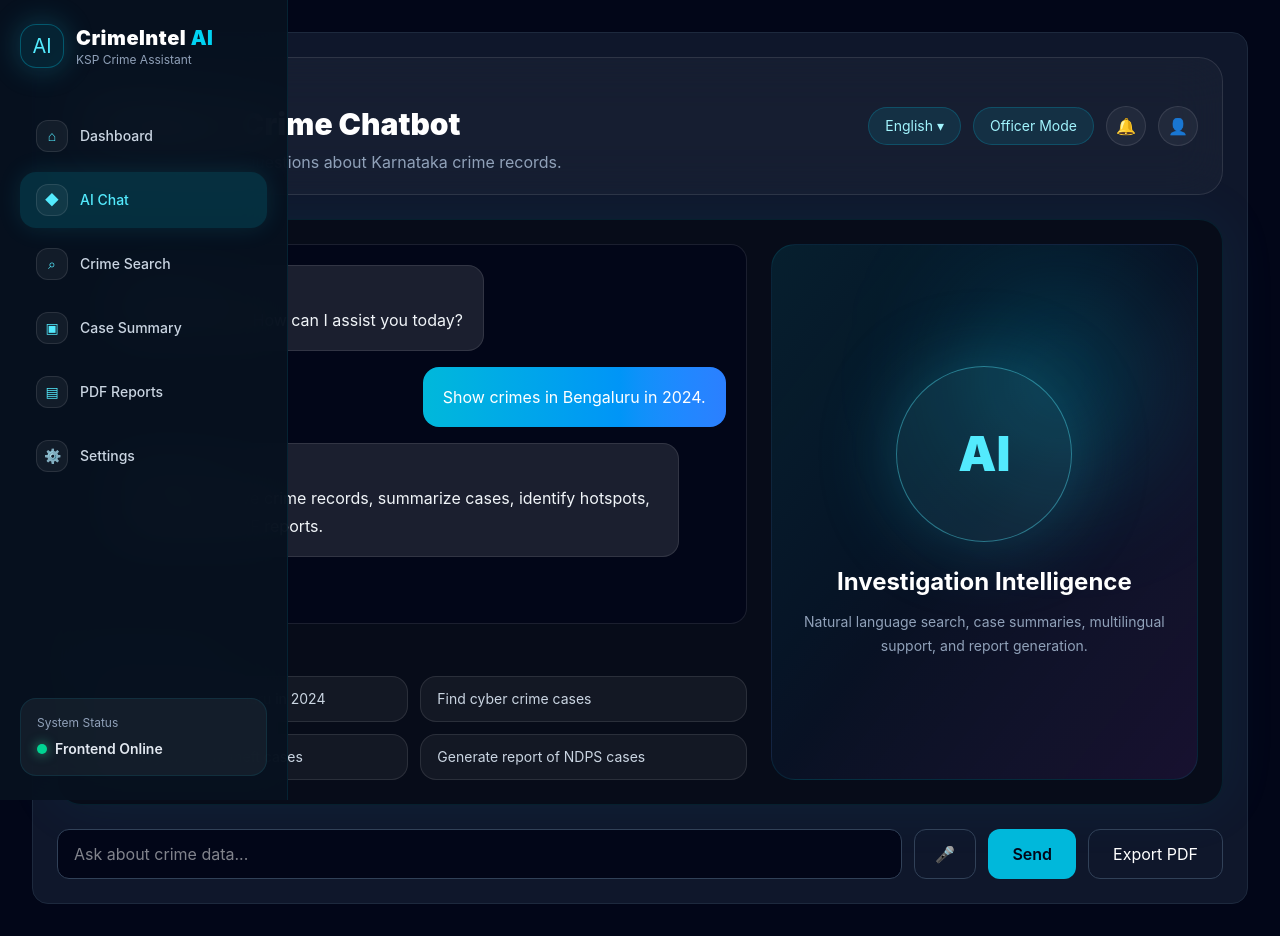
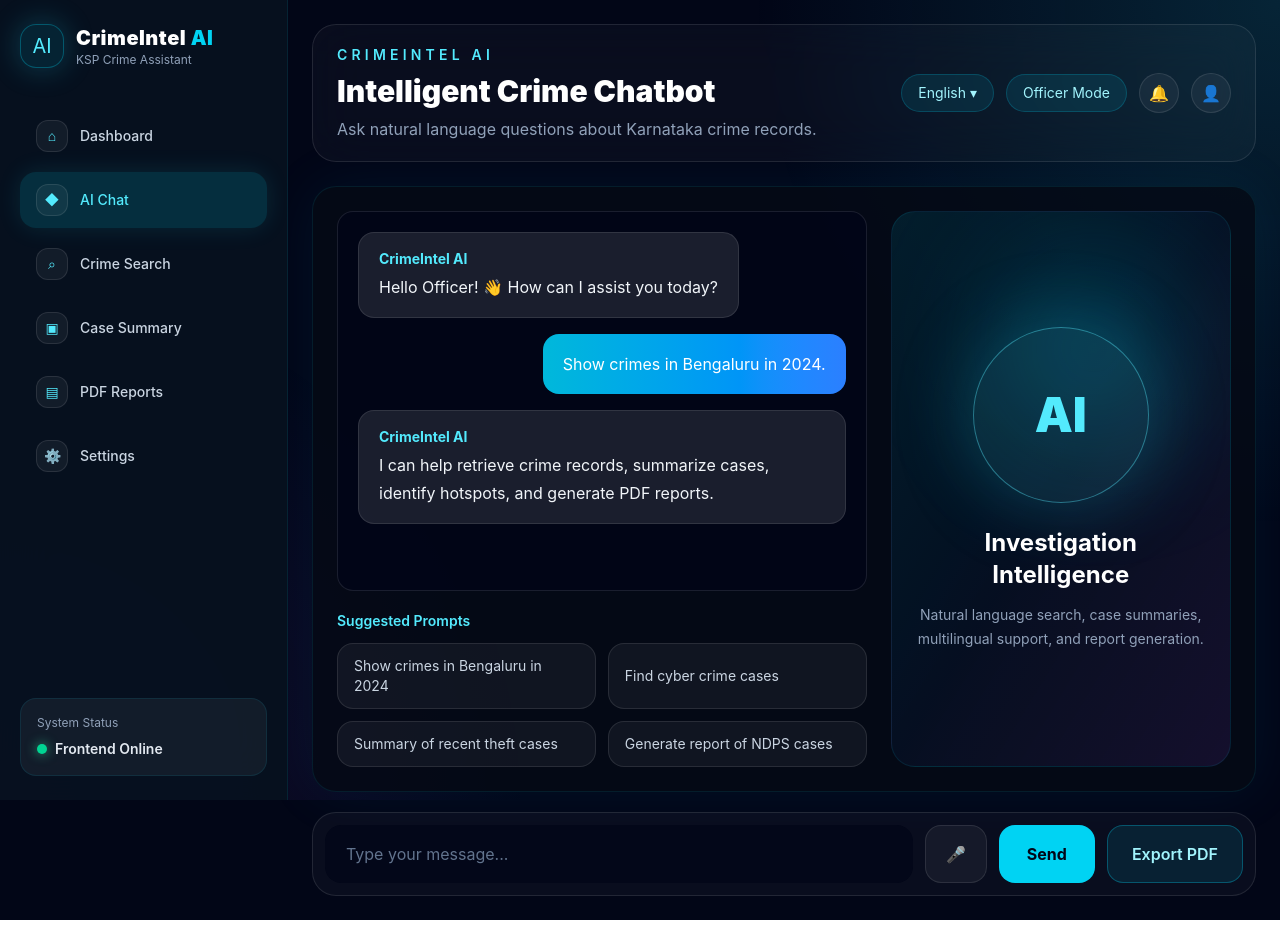
Before and after one commit to Ayush-eng-ai/Datathon-2026-CrimeAI, a React app in the folder Project-1-CrimeIntel-AI-Chatbot/frontend/: page /chatbot in a window 1280 px wide. Built offline with nearby package versions, Linux system fonts and the light colour scheme; the HTML template or start-up script is replaced by a standard one.

Commit message:
Upgrade CrimeIntel AI chatbot premium interface

```diff
--- a/Project-1-CrimeIntel-AI-Chatbot/frontend/src/App.jsx
+++ b/Project-1-CrimeIntel-AI-Chatbot/frontend/src/App.jsx
@@ -2,18 +2,19 @@ import { Routes, Route, Navigate } from "react-router-dom"
 import Sidebar from "./components/layout/Sidebar"
 import Dashboard from "./pages/Dashboard/Dashboard"
 import Chatbot from "./pages/Chatbot/Chatbot"
+import CrimeSearch from "./pages/CrimeSearch/CrimeSearch"
+import CaseSummary from "./pages/CaseSummary/CaseSummary"
 import Reports from "./pages/Reports/Reports"
 import Settings from "./pages/Settings/Settings"
-import CrimeSearch from "./pages/CrimeSearch/CrimeSearch"
-import CaseSummary from "./pages/CaseSummary/CaseSummary"
 
 function App() {
   return (
-    <div className="min-h-screen bg-slate-950 text-white">
-      <div className="flex min-h-screen">
+    <div className="min-h-screen overflow-x-hidden bg-[#020617] text-white">
+      <div className="pointer-events-none fixed inset-0 bg-[radial-gradient(circle_at_top_right,rgba(34,211,238,0.15),transparent_35%),radial-gradient(circle_at_bottom_left,rgba(168,85,247,0.12),transparent_35%)]"></div>
+
       <Sidebar />
 
-        <main className="flex-1 p-8">
+      <main className="relative ml-72 min-h-screen p-6">
         <Routes>
           <Route path="/" element={<Navigate to="/chatbot" />} />
           <Route path="/dashboard" element={<Dashboard />} />
@@ -25,7 +26,6 @@ function App() {
         </Routes>
       </main>
     </div>
-    </div>
   )
 }
 
--- a/Project-1-CrimeIntel-AI-Chatbot/frontend/src/components/chat/ChatInput.jsx
+++ b/Project-1-CrimeIntel-AI-Chatbot/frontend/src/components/chat/ChatInput.jsx
@@ -1,20 +1,20 @@
 function ChatInput() {
   return (
-    <div className="mt-6 flex gap-3">
+    <div className="mt-5 flex flex-col gap-3 rounded-3xl border border-white/10 bg-white/[0.03] p-3 md:flex-row">
       <input
-        className="flex-1 rounded-xl border border-slate-700 bg-slate-950 px-4 py-3 text-white outline-none focus:border-cyan-400"
-        placeholder="Ask about crime data..."
+        className="flex-1 rounded-2xl border border-transparent bg-slate-950/80 px-5 py-4 text-white outline-none placeholder:text-slate-500 focus:border-cyan-400/50"
+        placeholder="Type your message..."
       />
 
-      <button className="rounded-xl border border-slate-700 px-5 py-3 text-white">
+      <button className="rounded-2xl border border-white/10 bg-white/5 px-5 py-4 text-white transition hover:bg-white/10">
         🎤
       </button>
 
-      <button className="rounded-xl bg-cyan-500 px-6 py-3 font-semibold text-slate-950">
+      <button className="rounded-2xl bg-cyan-400 px-7 py-4 font-bold text-slate-950 transition hover:bg-cyan-300">
         Send
       </button>
 
-      <button className="rounded-xl border border-slate-700 px-6 py-3 text-white">
+      <button className="rounded-2xl border border-cyan-400/30 bg-cyan-400/10 px-6 py-4 font-semibold text-cyan-200 transition hover:bg-cyan-400/20">
         Export PDF
       </button>
     </div>
--- a/Project-1-CrimeIntel-AI-Chatbot/frontend/src/pages/Chatbot/Chatbot.jsx
+++ b/Project-1-CrimeIntel-AI-Chatbot/frontend/src/pages/Chatbot/Chatbot.jsx
@@ -4,7 +4,7 @@ import ChatInput from "../../components/chat/ChatInput"
 
 function Chatbot() {
   return (
-    <div className="rounded-2xl border border-slate-800 bg-slate-900 p-6">
+    <div className="space-y-5">
       <Header />
       <ChatWindow />
       <ChatInput />
```
Lines whose indentation alone changed are shown as unchanged.
